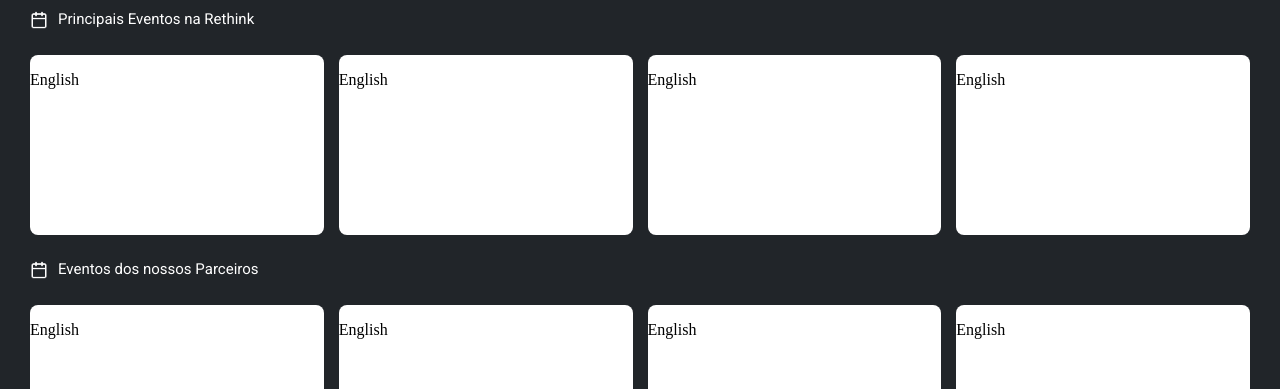
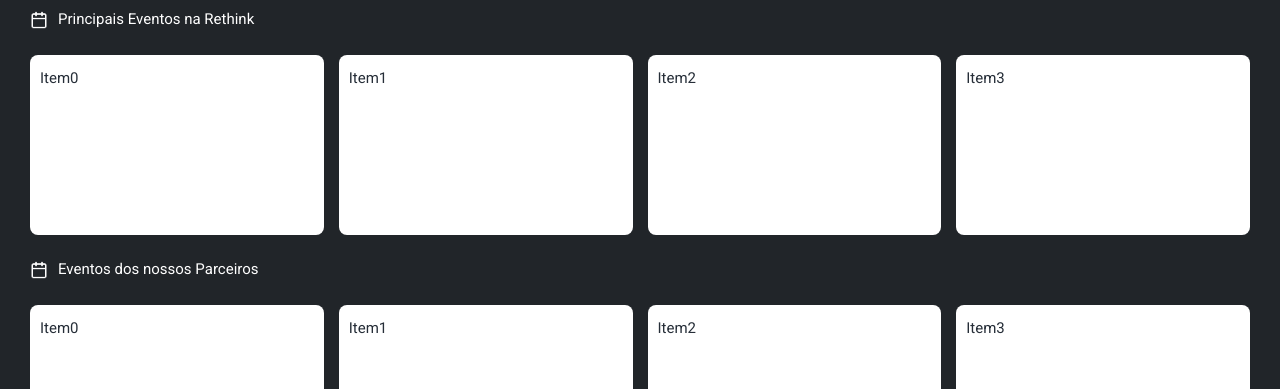
Before and after one commit to rethink-projects/rethickets, a React (Vite) app: page / in a window 1280 px wide. Shown: the part 180-569 px from the top of the page. Built offline with nearby package versions, Linux system fonts and the light colour scheme.

Commit message:
chore: alterando title dos cards e adicionando css ao title.

```diff
--- a/src/components/list/List.tsx
+++ b/src/components/list/List.tsx
@@ -1,18 +1,15 @@
 import "./styles.css";
 import { faker } from "@faker-js/faker";
-import { useState } from "react";
 import { Title } from "..";
 
 type ListProps = {
   title: string;
   isActive: boolean;
-  id:string;
-  handleClick: (isActive:boolean,id:string) => void;
+  id: string;
+  handleClick: (isActive: boolean, id: string) => void;
 };
 
-function List({ title,isActive,handleClick,id }: ListProps) {
-
-
+function List({ title, isActive, handleClick, id }: ListProps) {
   const infos = {
     default: {
       img: "./assets/calendar_white.png",
@@ -43,7 +40,7 @@ function List({ title,isActive,handleClick,id }: ListProps) {
         {Array.from({ length: 4 })
           .map((_, index) => {
             return {
-              title: faker.definitions.title,
+              title: "Item" + index,
             };
           })
           .map((item, index) => {
@@ -52,7 +49,9 @@ function List({ title,isActive,handleClick,id }: ListProps) {
                 key={index}
                 className='event-container'
                 style={{
-                  height: isActive ? infos.clicked.height : infos.default.height,
+                  height: isActive
+                    ? infos.clicked.height
+                    : infos.default.height,
                 }}
               >
                 <p className='event-title'>{item.title}</p>
--- a/src/components/list/styles.css
+++ b/src/components/list/styles.css
@@ -12,6 +12,12 @@
   margin-bottom: 20px;
 }
 
+.event-title {
+  color: var(--header-bg-color);
+  font-family: var(--main-font);
+  font-size: 15px;
+  margin-left: 10px;
+}
 .list-title {
   color: var(--main-text-color);
   font-family: var(--main-font);
@@ -20,7 +26,6 @@
   font-weight: 400;
   cursor: pointer;
 }
-
 
 .list-container {
   display: flex;
@@ -34,7 +39,7 @@
   border-radius: 8px;
   margin-left: 15px;
   background-color: var(--main-text-color);
-  transition: height 0.3s
+  transition: all 0.3s ease-in-out;
 }
 
 .event-container:first-of-type {
--- a/src/screens/home/HomeScreen.tsx
+++ b/src/screens/home/HomeScreen.tsx
@@ -1,13 +1,13 @@
 import "./style.css";
 import { Form, List } from "../../components/index";
-import { useState } from "react";
+import { useCallback, useState } from "react";
 import { v4 as uuid } from "uuid";
 
 type ScreenHomeProps = {};
 type ListItemType = {
   title: string;
   isActive: boolean;
-  id:string;
+  id: string;
 };
 type ListTypes = ListItemType[];
 
@@ -17,13 +17,13 @@ const list = [
   { title: "Eventos da Área de TI", isActive: false, id: uuid() },
   { title: "Eventos da Área de Design", isActive: false, id: uuid() },
   { title: "Eventos da Área de Projetos", isActive: false, id: uuid() },
-  { title: "Eventos da Área de Marketing", isActive: false, id: uuid()},
+  { title: "Eventos da Área de Marketing", isActive: false, id: uuid() },
 ];
 
 function HomeScreen() {
   const [eventsList, setEventList] = useState<ListTypes>(list);
 
-  const handleClick = (isActive: boolean, id: string) => {
+  const handleClick = useCallback((isActive: boolean, id: string) => {
     const formattedList = eventsList.map((event: ListItemType) => {
       if (id === event.id) {
         return {
@@ -38,7 +38,8 @@ function HomeScreen() {
     });
 
     setEventList(formattedList);
-  };
+  }, []);
+
   return (
     <div className='home-container'>
       <Form placeholderText='Busque por Eventos, Palestras ou reuniões' />
```
